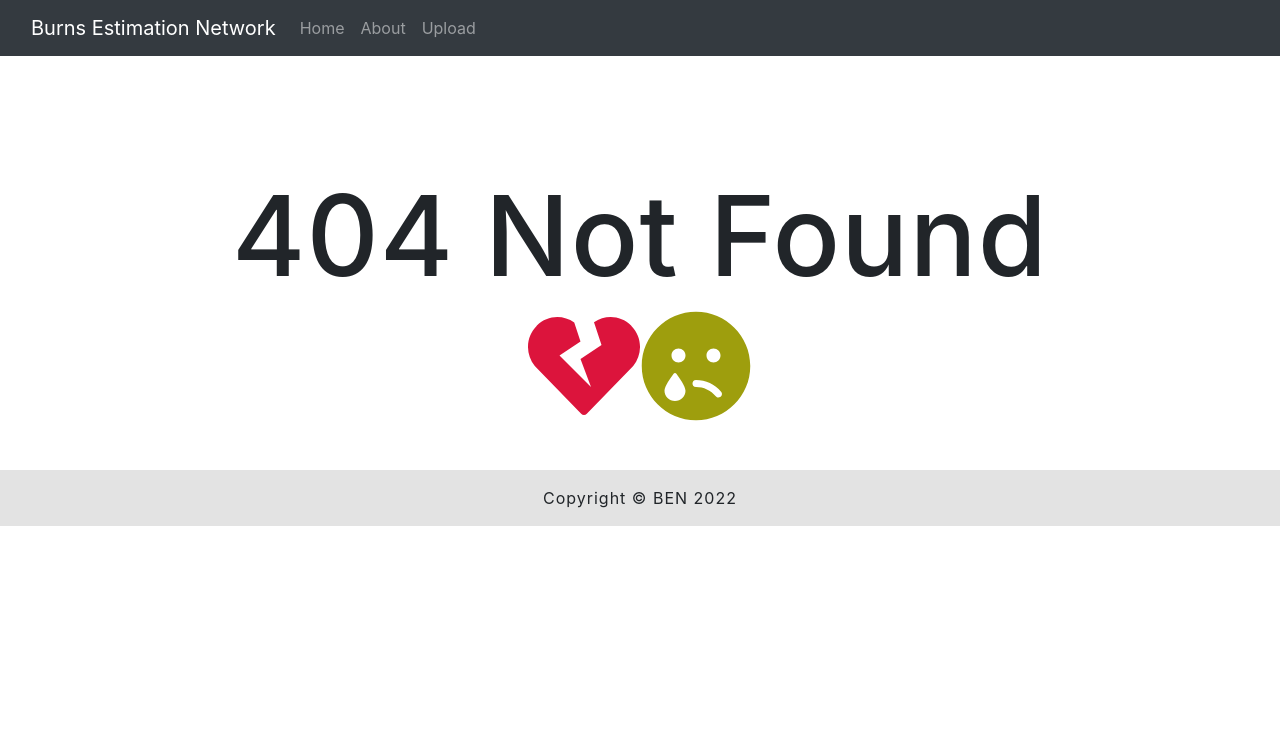
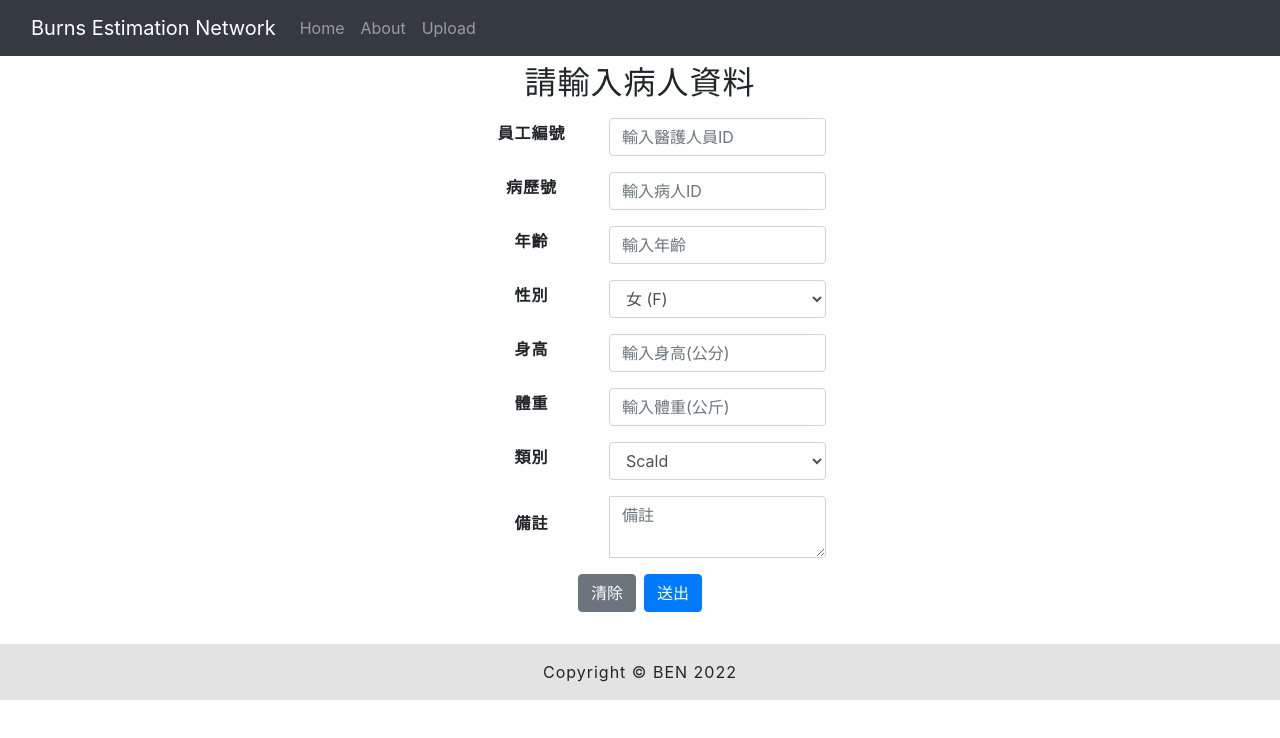
Before and after one commit to mesakh123/burn_deeplab_3d, a React (Create React App) app in the folder frontend/: page /inputdata in a window 1280 px wide. Before the commit this address had no page. Shown: the top 738 px of the page. Built offline with nearby package versions, Linux system fonts and the light colour scheme.

Commit message:
add input patient data

```diff
--- a/frontend/src/App.jsx
+++ b/frontend/src/App.jsx
@@ -15,6 +15,7 @@ import UploadPage from "./pages/UploadPage";
 import "react-toastify/dist/ReactToastify.css";
 import './App.css';
 import ResultPage from "./pages/ResultPage";
+import InfoDataPage from "./pages/InputDataPage";
 
 function App() {
   return (
@@ -23,6 +24,7 @@ function App() {
         <Header />
         <Routes>
           <Route path="/" element={<HomePage />} />
+          <Route path="/inputdata/" element={<InfoDataPage/>}  />
           {/* <Route path="/login" element={<LoginPage />} />
           <Route path="/register" element={<RegisterPage />} />
           <Route
--- a/frontend/src/components/DragDropFile.jsx
+++ b/frontend/src/components/DragDropFile.jsx
@@ -139,7 +139,7 @@ function DragDropFile() {
             startSwal.close();
             errorSwal.fire({
                 title: <strong>Prediction Error</strong>,
-                html: <i>`${error.status}`</i>,
+                html: <i>{error.message}, please try again</i>,
                 icon:'error',
             })
             console.log(error);
--- /dev/null
+++ b/frontend/src/components/InputData.jsx
@@ -0,0 +1,152 @@
+import React, {useState} from 'react'
+import {Button} from 'react-bootstrap';
+import { useNavigate } from 'react-router-dom';
+import Swal from 'sweetalert2'
+import withReactContent from 'sweetalert2-react-content'
+
+import InputGroup from 'react-bootstrap/InputGroup';
+import Form from 'react-bootstrap/Form';
+import axios from 'axios';
+
+
+
+
+function InputData() {
+
+const navigate = useNavigate();
+
+
+  const [medicianid,setMedicianId] = useState("");
+  const [patientid,setPatientId] = useState("");
+  const [age,setAge] = useState(0);
+
+  const [gender,setGender] = useState(0);
+  const [height,setHeight] = useState(0);
+  const [weight,setWeight] = useState(0);
+  const [typeoption,setTypeOption] = useState("");
+  const [comments,setComments] = useState("");
+
+  const startSwal = withReactContent(Swal);
+  const errorSwal = withReactContent(Swal);
+
+  const handleSubmit = async (e) => {
+
+        startSwal.fire({
+            title: <strong>Input Data</strong>,
+            html: <i>sending data, please wait</i>,
+            showCancelButton: false,
+            showConfirmButton: false,
+            allowOutsideClick: false,
+        })
+        e.preventDefault();
+        let formField = new FormData();
+        formField.append("medicianid",medicianid);
+        formField.append("patientid",patientid);
+        formField.append("age",age);
+        formField.append("gender",gender);
+        formField.append("height",height);
+        formField.append("weight",weight);
+        formField.append("typeoption",typeoption);
+        formField.append("comments",comments);
+
+        await axios({
+            method: "POST",
+            url: "http://localhost:8080/api/infodata/",
+            data:formField
+        }).then((response)=>{
+            console.log(response.data);
+            navigate('/');
+        }).catch((error)=>{
+            startSwal.close();
+            errorSwal.fire({
+                title: <strong>Input data error</strong>,
+                html: <i>{error.message}, please try again</i>,
+                icon:'error',
+            })
+        });
+  };
+  return (
+    <>
+    <div className="col-12 my-2 text-center">
+        <h2>請輸入病人資料</h2>
+    </div>
+        <div className="col-12 text-center my-3 d-flex justify-content-center">
+        <Form onSubmit={handleSubmit} id="patientForm" >
+            <Form.Group className="mb-3 row mx-auto d-flex justify-content-center">
+                <Form.Label className="col-5 font-weight-bold align-self-center">員工編號</Form.Label>
+                <Form.Control required id="medicianid" className="col form-control" type="text"
+                placeholder="輸入醫護人員ID"  onChange={(e) => setMedicianId(e.target.value)} />
+            </Form.Group>
+
+            <Form.Group className="mb-3 row mx-auto  d-flex justify-content-center" >
+                <Form.Label className="col-5 font-weight-bold align-self-center">病歷號</Form.Label>
+                <Form.Control required id="patientid" className="col form-control" type="text"
+                 placeholder="輸入病人ID"  onChange={(e) => setPatientId(e.target.value)} />
+            </Form.Group>
+
+            <Form.Group className="mb-3 row mx-auto  d-flex justify-content-center" >
+                <Form.Label className="col-5 font-weight-bold align-self-center">年齡</Form.Label>
+                <Form.Control required id="age" name="age" className="col form-control" type="number"
+                 placeholder="輸入年齡"  onChange={(e) => setAge(e.target.value)}/>
+            </Form.Group>
+
+
+            <Form.Group className="mb-3 row mx-auto  d-flex justify-content-center" >
+                <Form.Label className="col-5 font-weight-bold align-self-center">性別</Form.Label>
+                <Form.Select  required className="col form-control" id="gender"
+                onChange={(e) => setGender(e.target.value)}>
+                        <option value="f">女 (F)</option>
+                        <option value="m">男 (M)</option>
+                        <option value="o">其他 (Others)</option>
+                </Form.Select>
+            </Form.Group>
+
+
+            <Form.Group className="mb-3 row mx-auto  d-flex justify-content-center" >
+                <Form.Label className="col-5 font-weight-bold align-self-center">身高</Form.Label>
+                <Form.Control  required id="height" className="col form-control" type="number"
+                 placeholder="輸入身高(公分)" onChange={(e) => setHeight(e.target.value)}/>
+            </Form.Group>
+
+            <Form.Group className="mb-3 row mx-auto  d-flex justify-content-center">
+                <Form.Label className="col-5 font-weight-bold align-self-center">體重</Form.Label>
+                <Form.Control  required id="weight" name="weight" className="col form-control" type="number"
+                 placeholder="輸入體重(公斤)"  onChange={(e) => setWeight(e.target.value)}/>
+            </Form.Group>
+
+            <Form.Group className="mb-3 row mx-auto  d-flex justify-content-center" >
+                <Form.Label className="col-5 font-weight-bold align-self-center">類別</Form.Label>
+                <Form.Select required  className="col form-control" id="typeoption"
+                onChange={(e) => setTypeOption(e.target.value)}
+                >
+                    <option value="scald">Scald</option>
+                    <option value="grease">Grease</option>
+                    <option value="contact">Contact</option>
+                    <option value="flame">Flame</option>
+                    <option value="chemical">Chemical</option>
+                    <option value="electric">Electric </option>
+                    <option value="other">Other</option>
+                </Form.Select>
+            </Form.Group>
+
+
+
+            <InputGroup  className="mb-3 row mx-auto  d-flex justify-content-center">
+                <Form.Label className="col-5 font-weight-bold align-self-center">備註</Form.Label>
+                <Form.Control as="textarea" className="col"  id="comments" name="comments" placeholder="備註"
+                onChange={(e) => setComments(e.target.value)} />
+            </InputGroup>
+
+
+            <Form.Group className="mb-3 row mx-auto  d-flex justify-content-center">
+                <Button variant="secondary mr-2" > 清除 </Button>
+                <Button variant="primary" type="submit">送出</Button>
+
+            </Form.Group>
+        </Form>
+    </div>
+    </>
+  )
+}
+
+export default InputData
--- /dev/null
+++ b/frontend/src/pages/InputDataPage.jsx
@@ -0,0 +1,17 @@
+import React from 'react'
+import { Routes,Route,Switch,useRouteMatch} from 'react-router-dom'
+import InputData from '../components/InputData'
+
+function InfoDataPage() {
+  return (
+
+
+
+    <Routes>
+      <Route path="/" element={<InputData />} >
+      </Route>
+    </Routes>
+  )
+}
+
+export default InfoDataPage
```
Also changed, not shown: frontend/src/components/SceneComponent.jsx (renamed from frontend/src/components/SceneComponent.js), 2 other files (tests, documents, lock files or other folders).
